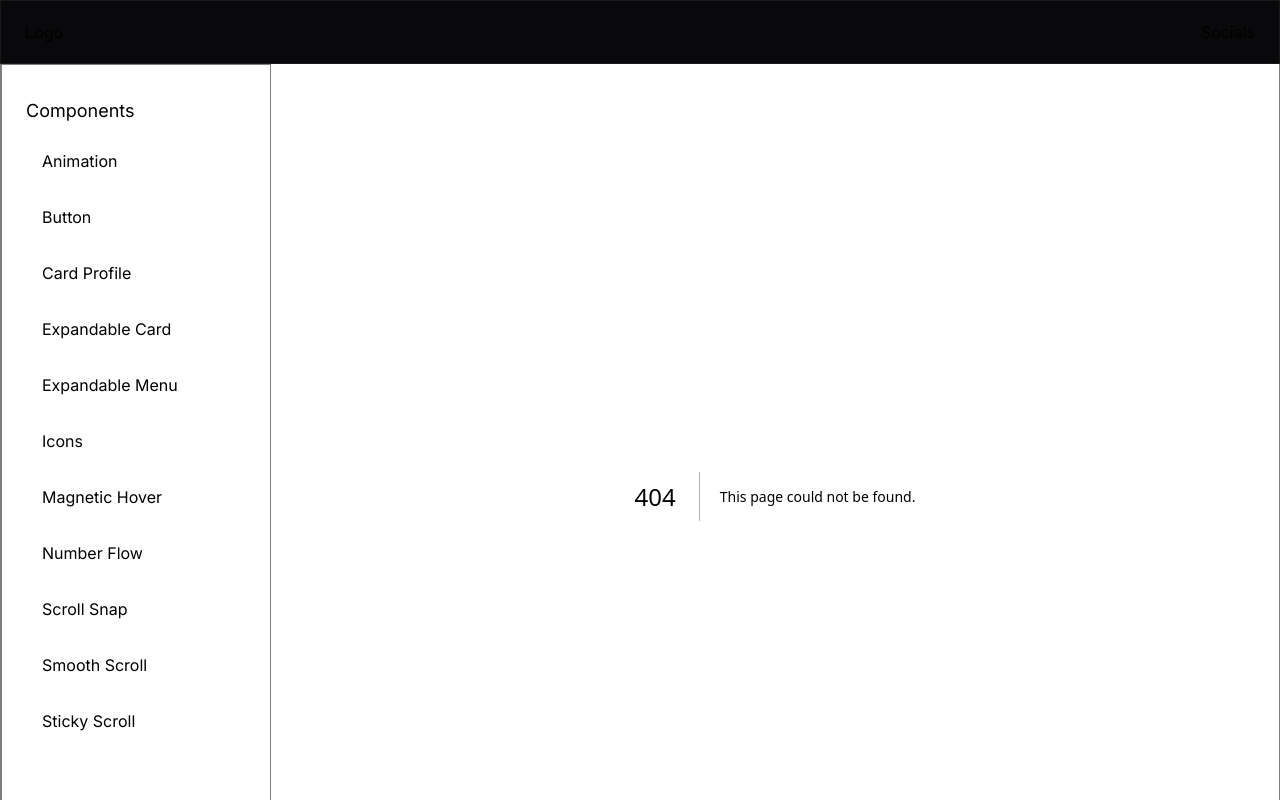
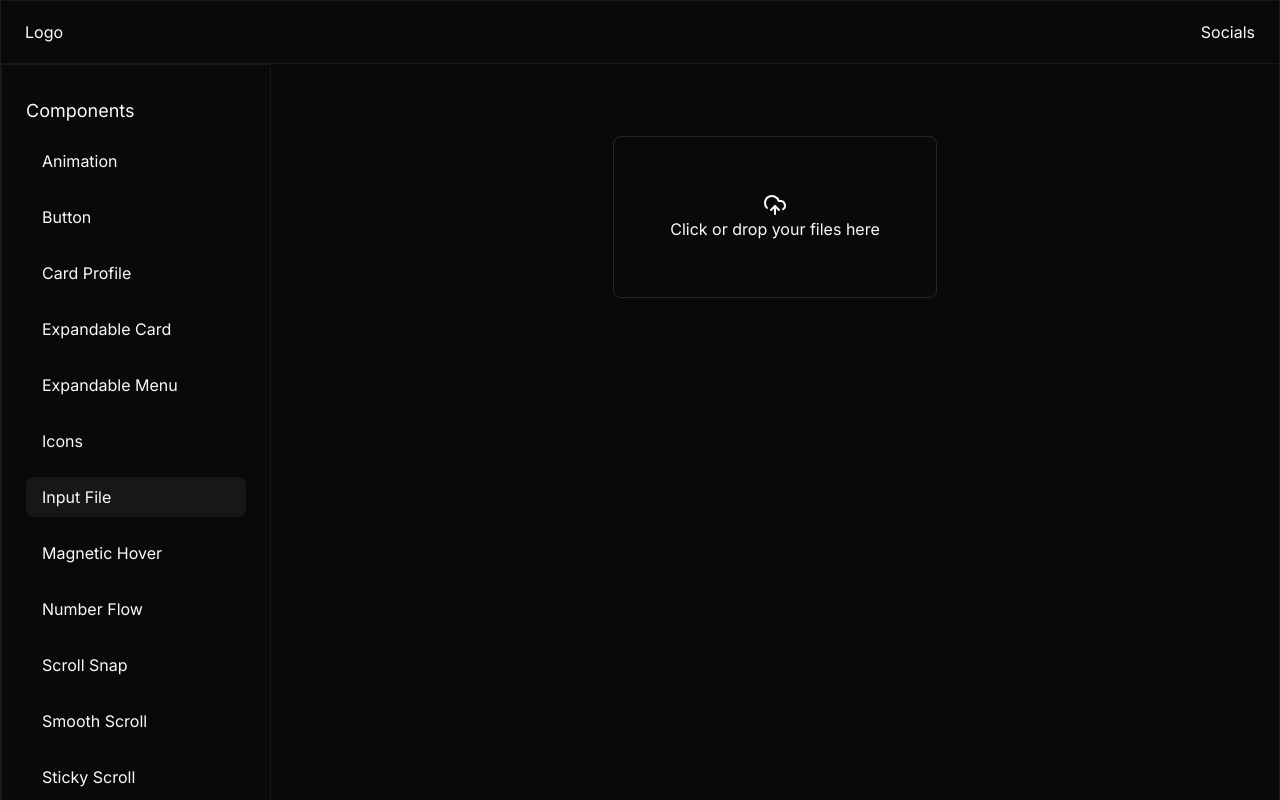
Before and after one commit to gabrielpramalho/playground-motion, a Next.js app: page /ui/input-file in a window 1280 px wide. Before the commit this address had no page. Shown: the top 800 px of the page. Built offline with nearby package versions, Linux system fonts and the light colour scheme.

Commit message:
feat: create input-file

```diff
--- a/src/app/components/aside.tsx
+++ b/src/app/components/aside.tsx
@@ -45,6 +45,10 @@ export function Aside() {
     {
       title: 'Card Profile',
       href: '/ui/card-profile'
+    },
+    {
+      title: 'Input File',
+      href: '/ui/input-file'
     }
   ]
 
--- /dev/null
+++ b/src/app/ui/input-file/_components/input-file.tsx
@@ -0,0 +1,23 @@
+import { Camera, CloudUpload, File } from 'lucide-react'
+
+export function InputFile() {
+  return (
+    <div>
+      <label
+        htmlFor="file"
+        className="flex items-center justify-center p-6 border rounded-lg cursor-pointer group"
+      >
+        <div className='p-8'>
+          <div className="flex justify-center gap-2">
+            <div className="group-hover:-translate-y-2">
+              <CloudUpload />
+            </div>
+          </div>
+          <span>Click or drop your files here</span>
+        </div>
+      </label>
+
+      <input type="file" name="file" id="file" className="sr-only" />
+    </div>
+  )
+}
--- /dev/null
+++ b/src/app/ui/input-file/page.tsx
@@ -0,0 +1,9 @@
+import { InputFile } from "./_components/input-file";
+
+export default function InputFilePage() {
+  return (
+    <div className="flex items-center justify-center pt-10">
+      <InputFile />
+    </div>
+  )
+}
```
Also changed, not shown: src/app/ui/card-profile/_components/card-profile.tsx (line endings or trailing spaces).
